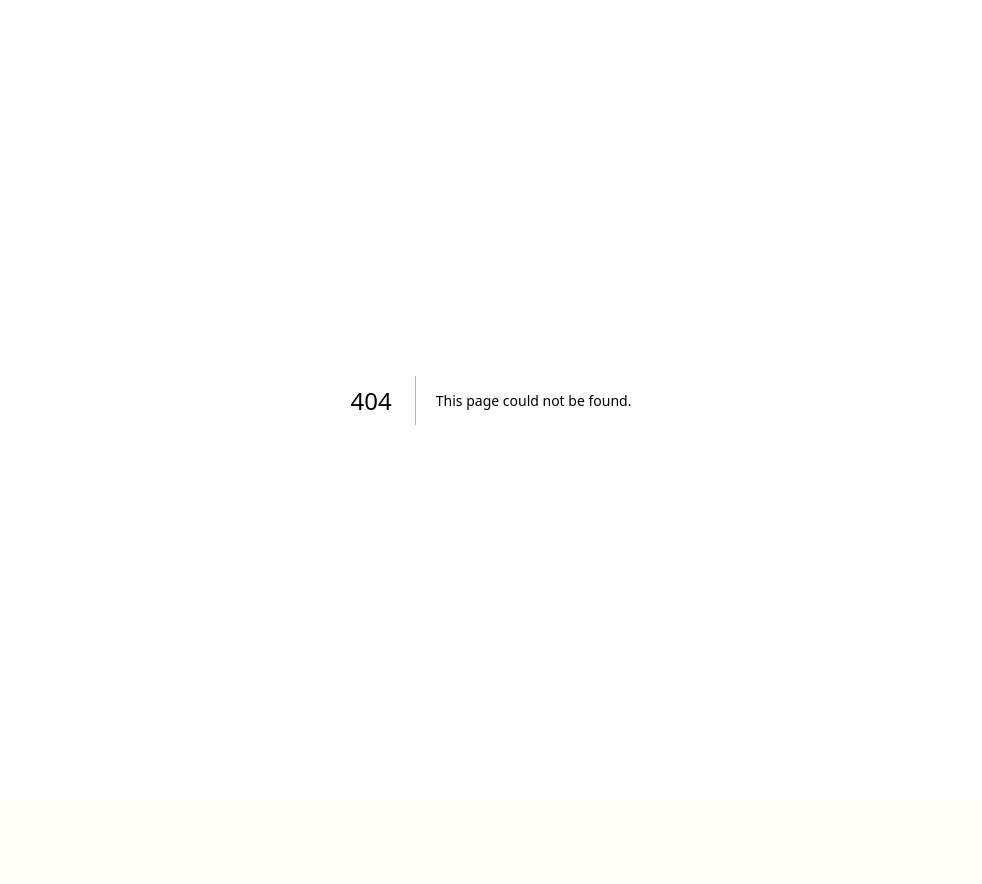
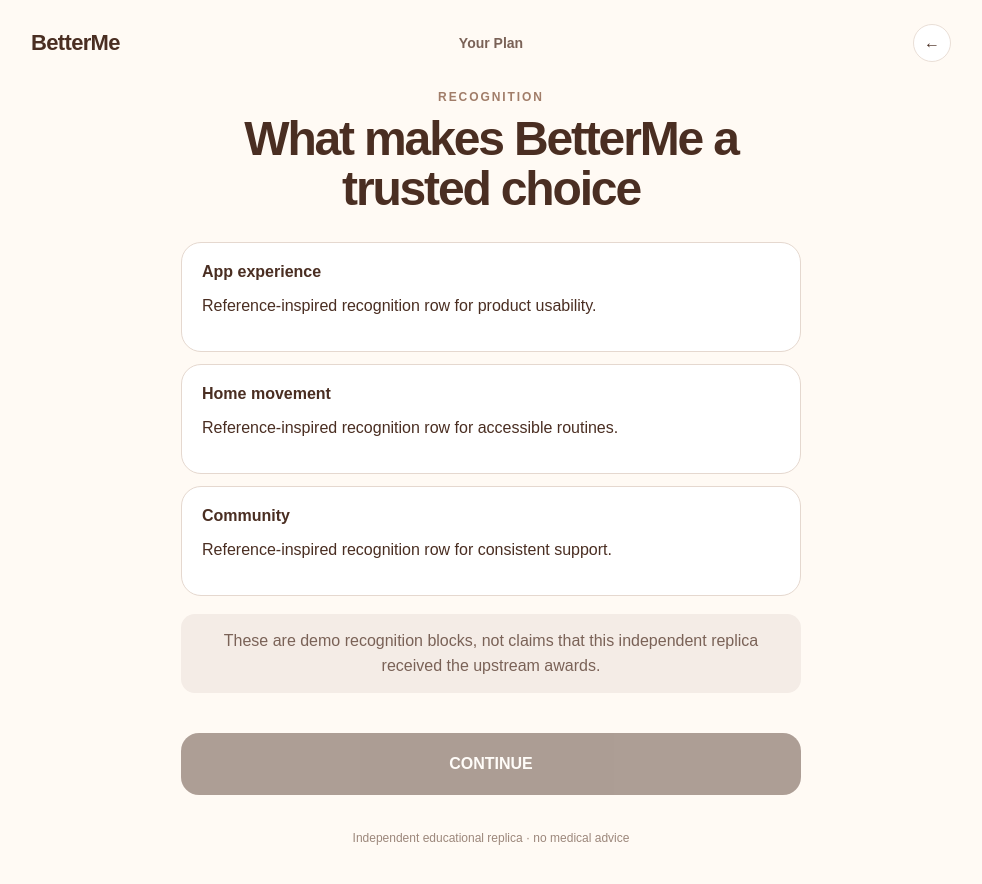
Before and after one commit to dreamer6680/betterme-pilates-replica, a Next.js app: page /onboarding/trust in a window 1280 px wide. Before the commit this address had no page. Shown: the top 884 px of the page, without its empty margins (149-1131 px from the left). Before the commit the page ends 800 px from the top, so only its background shows below. Built offline with nearby package versions, Linux system fonts and the light colour scheme.

Commit message:
feat: add trust page

```diff
--- /dev/null
+++ b/app/onboarding/trust/page.tsx
@@ -0,0 +1,23 @@
+import FunnelPage from "@/components/funnel/FunnelPage";
+import SaveChoiceButton from "@/components/funnel/SaveChoiceButton";
+import { buildFunnelHref, readFunnelQuery, type FunnelSearchParams } from "@/components/funnel/query";
+import styles from "@/components/funnel/funnel.module.css";
+
+type Props = { searchParams: FunnelSearchParams };
+
+export default async function TrustPage({ searchParams }: Props) {
+  const { sessionId, flow, age } = await readFunnelQuery(searchParams);
+  return (
+    <FunnelPage section="Your Plan" step="trust" backHref={buildFunnelHref("/onboarding/goal-projection", sessionId, flow, age)}>
+      <span className={styles.kicker}>Recognition</span>
+      <h1>What makes BetterMe a trusted choice</h1>
+      <div className={styles.choices}>
+        <article className={styles.panel}><strong>App experience</strong><p>Reference-inspired recognition row for product usability.</p></article>
+        <article className={styles.panel}><strong>Home movement</strong><p>Reference-inspired recognition row for accessible routines.</p></article>
+        <article className={styles.panel}><strong>Community</strong><p>Reference-inspired recognition row for consistent support.</p></article>
+      </div>
+      <p className={styles.note}>These are demo recognition blocks, not claims that this independent replica received the upstream awards.</p>
+      <SaveChoiceButton sessionId={sessionId} flow={flow} age={age} stepKey="trust" value={true} nextStepKey="generation" nextHref="/onboarding/generation" variant="primary">CONTINUE</SaveChoiceButton>
+    </FunnelPage>
+  );
+}
```
